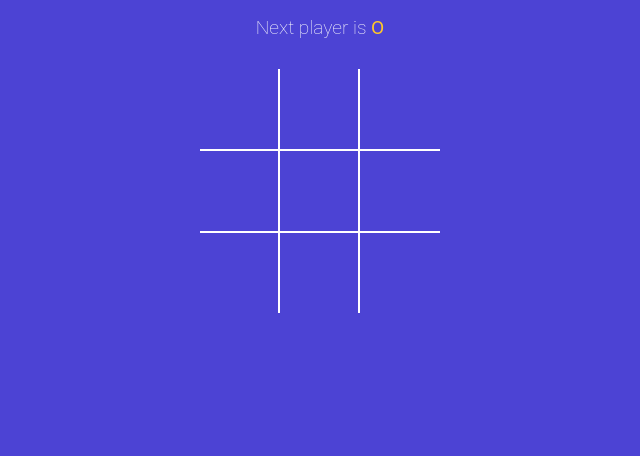
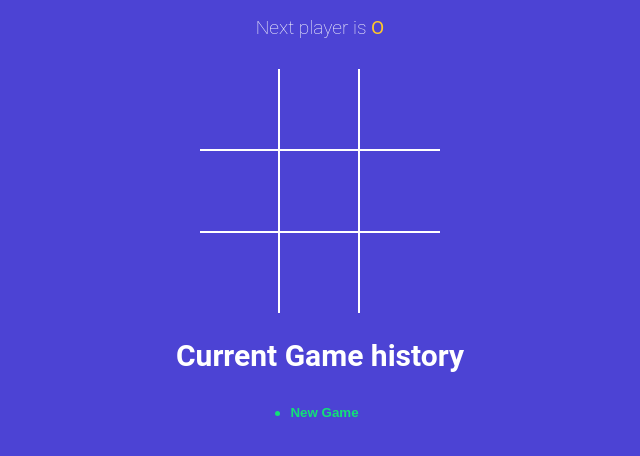
Before and after one commit to nabhinav-jain/tic-tac-toe, a React (Vite) app: page / in a window 1280 px wide. Shown: the top 456 px of the page, without its empty margins (320-960 px from the left). Built offline with nearby package versions, Linux system fonts and the light colour scheme.

Commit message:
added game history

```diff
--- a/src/App.jsx
+++ b/src/App.jsx
@@ -3,32 +3,87 @@
 import { useState } from 'react';
 import { calculateWinner } from './winner';
 import StatusMessage from './StatusMessage';
+import History from './components/History';
 
+const NEW_GAME = [
+  {
+    squares: Array(9).fill(null),
+    isXNext: false,
+  },
+];
 function App() {
-  const [squares, setSquares] = useState(Array(9).fill(null));
-  const [isXNext, setIsXNext] = useState(false);
+  const [history, setHistory] = useState(NEW_GAME);
 
-  const winner = calculateWinner(squares);
+  const [currentMove, setCurrentMove] = useState(0);
+
+  const gamingBoard = history[currentMove];
+  const winner = calculateWinner(gamingBoard.squares);
 
   const handlesquareClick = clickedPosition => {
-    if (squares[clickedPosition] || winner) {
+    // if (gamingBoard.squares[clickedPosition] || winner) {
+    //   return;
+    // }
+    // setHistory(currentHistory => {
+    //   const isTraversing = currentMove + 1 == currentHistory.length;
+
+    //   const lastGamingState = isTraversing
+    //     ? currentHistory[currentMove]
+    //     : currentHistory[currentHistory.length - 1];
+
+    //   const nextSquareState = lastGamingState.squares.map(
+    //     (squareValue, position) => {
+    //       if (position == clickedPosition) {
+    //         return lastGamingState.isXNext ? 'X' : 'O';
+    //       }
+    //       return squareValue;
+    //     }
+    //   );
+
+    //   const base = isTraversing
+    //     ? currentHistory.slice(0, currentHistory.indexOf(lastGamingState) + 1)
+    //     : currentHistory;
+
+    //   return base.concat({
+    //     squares: nextSquareState,
+    //     isXNext: !lastGamingState.isXNext,
+    //   });
+    // });
+    // setCurrentMove(prev => prev + 1);
+
+    if (gamingBoard.squares[clickedPosition] || winner) {
       return;
     }
-    setSquares(currentSquares => {
-      return currentSquares.map((squareValue, position) => {
-        if (position == clickedPosition) {
-          return isXNext ? 'X' : 'O';
+    setHistory(currentHistory => {
+      const lastGamingState = currentHistory[currentMove];
+      const nextSquareState = lastGamingState.squares.map(
+        (squareValue, position) => {
+          if (position == clickedPosition) {
+            return lastGamingState.isXNext ? 'X' : 'O';
+          }
+          return squareValue;
         }
-        return squareValue;
+      );
+
+      const newHistory = currentHistory.slice(0, currentMove + 1);
+      return newHistory.concat({
+        squares: nextSquareState,
+        isXNext: !lastGamingState.isXNext,
       });
     });
-    setIsXNext(prev => !prev);
+    setCurrentMove(prev => prev + 1);
   };
+
+  const moveTo = move => setCurrentMove(move);
 
   return (
     <div className="app">
-      <StatusMessage winner={winner} squares={squares} isXNext={isXNext} />
-      <Board squares={squares} handlesquareClick={handlesquareClick} />
+      <StatusMessage winner={winner} gamingBoard={gamingBoard} />
+      <Board
+        squares={gamingBoard.squares}
+        handlesquareClick={handlesquareClick}
+      />
+      <h2>Current Game history</h2>
+      <History history={history} moveTo={moveTo} currentMove={currentMove} />
     </div>
   );
 }
--- a/src/StatusMessage.jsx
+++ b/src/StatusMessage.jsx
@@ -1,6 +1,8 @@
 import React from 'react';
 
-function statusMessage({ winner, isXNext, squares }) {
+function statusMessage({ winner, gamingBoard }) {
+  const { squares, isXNext } = gamingBoard;
+
   const noMovesLeft = squares.every(value => value != null);
 
   const nextPlayer = isXNext ? 'X' : 'O';
--- /dev/null
+++ b/src/components/History.jsx
@@ -0,0 +1,25 @@
+import React from 'react';
+
+function History({ history, moveTo, currentMove }) {
+  return (
+    <div className="history-wrapper">
+      <ul className="history">
+        {history.map((_, index) => {
+          return (
+            <li key={index}>
+              <button
+                type="button"
+                className={`btn-move ${currentMove == index ? 'active' : ''}`}
+                onClick={() => moveTo(index)}
+              >
+                {index == 0 ? 'New Game' : `Go to move #${index}`}
+              </button>
+            </li>
+          );
+        })}
+      </ul>
+    </div>
+  );
+}
+
+export default History;
```
